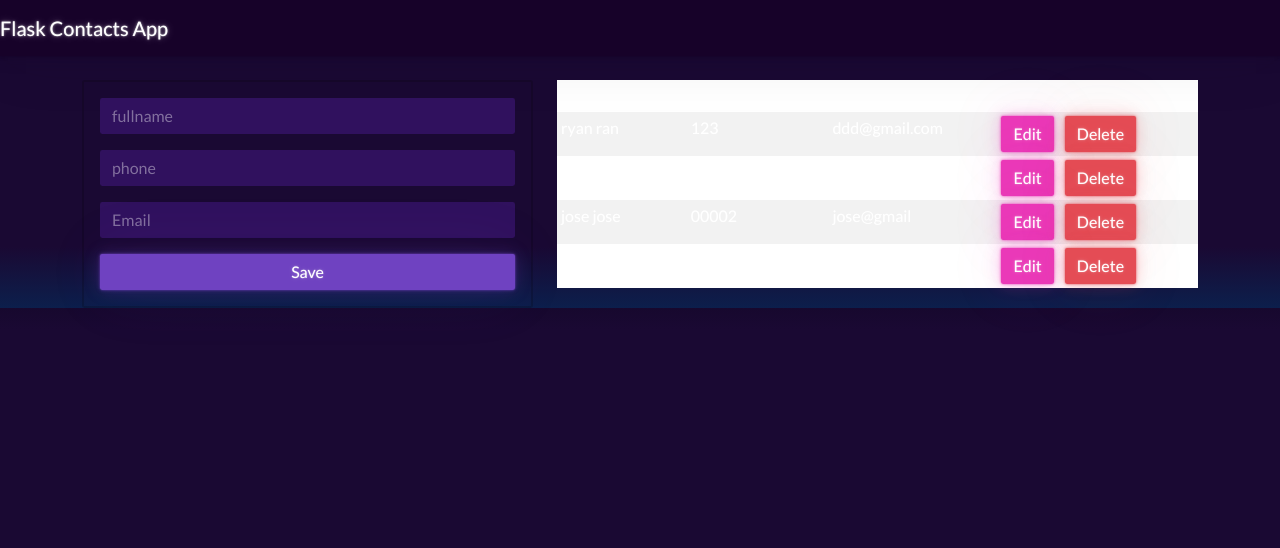
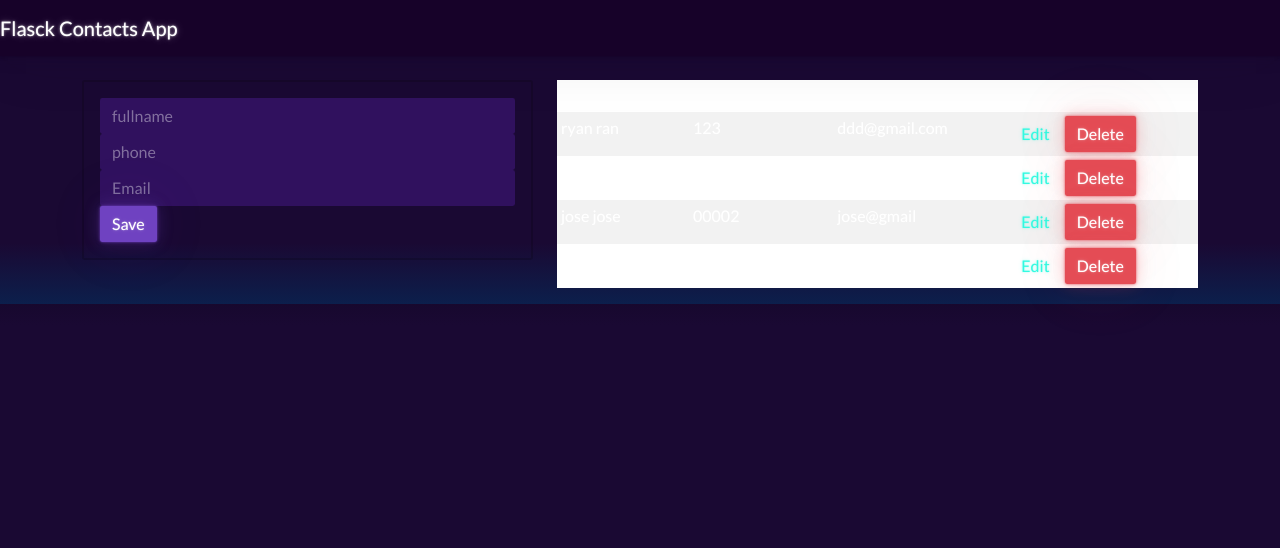
Before and after one commit to DanielOCx10/flaskaplicacion, a Flask app: page / in a window 1280 px wide. Shown: the top 548 px of the page. Run offline with Flask 3, Linux system fonts and the light colour scheme; data comes from the database, SQL or seed files in the repository; some libraries are stand-ins or nearby versions.

Commit message:
funcional

```diff
--- a/static/js/main.js
+++ b/static/js/main.js
@@ -1,4 +1,5 @@
 const btnDelete = document.querySelectorAll('.btn-delete')
+
 
 if (btnDelete) {
     const btnArray = Array.from(btnDelete);
--- a/templates/index.html
+++ b/templates/index.html
@@ -1,10 +1,13 @@
 {% extends "layout.html" %}
+
 
 {% block body %}
 
+
     <div class="row">
 
-        <div class="col-md-5 mb-4 mb-md-0">
+
+        <div class="col-md-5">
             {% with messages = get_flashed_messages() %}
             {% if messages %}
                 {% for message in messages %}
@@ -16,27 +19,33 @@
             {% endif %}
             {% endwith %}
 
-            <div class="card card-body form-panel">
+
+            <div class="card card-body">
+
 
                 <form action="/add_contact" method="POST">
 
-                    <div class="mb-3">
+
+                    <div class="form-group">
                         <input type="text" name="fullname" placeholder="fullname"
-                        class="form-control" required>
+                        class="form-control">
                     </div>
-                    <div class="mb-3">
-                        <input type="text" name="phone" placeholder="phone" class="form-control" required>
+                    <div class="form-group">
+                        <input type="text" name="phone" placeholder="phone" class="form-control">
                     </div>
-                    <div class="mb-3">
-                        <input type="email" name="email" placeholder="Email" class="form-control" required>
+                    <div class="form-grou">
+                        <input type="text" name="email" placeholder="Email" class="form-control">
                     </div>
 
-                    <div class="d-grid">
-                        <button type="submit" class="btn btn-primary">Save</button>
+
+                    <div class="form-group">
+                        <button type="submit" class="btn btn-primary btn-block">Save</button>
                     </div>
                 </form>
 
+
             </div>
+
 
         </div>
 
@@ -56,8 +65,8 @@
                         <td>{{ contact.1 }}</td>
                         <td>{{ contact.2 }}</td>
                         <td>{{ contact.3 }}</td>
-                        <td class="actions-cell">
-                            <a href="/edit/{{ contact.0 }}" class= "btn btn-secondary me-2">Edit</a>
+                        <td>
+                            <a href="/edit/{{ contact.0 }}" class= "btn btn-secundary">Edit</a>
                             <a href="/delete/{{ contact.0 }}" class="btn btn-danger btn-delete">Delete</a>
                         </td>
                     </tr>
@@ -67,4 +76,5 @@
         </div>
     </div>
 
+
 {% endblock %}
--- a/templates/layout.html
+++ b/templates/layout.html
@@ -7,37 +7,33 @@
         <title>Contact Flask App</title>
          <!-- Bootwatch CSS served from a CDN -->
         <link rel="stylesheet" href="https://cdn.jsdelivr.net/npm/bootswatch@5.3.8/dist/vapor/bootstrap.min.css">
-        <style>
-            .form-panel .form-control {
-                margin-bottom: 0.75rem;
-            }
+    </head>
 
-            .actions-cell {
-                white-space: nowrap;
-            }
-        </style>
-    </head>
 
     <body>
 
         <nav class="navbar navbar-expand-lg navbar-dark bg-dark">
-            <a class="navbar-brand" href="/">Flask Contacts App</a>
+            <a class="navbar-brand" href="/">Flasck Contacts App</a>
             <button class="navbar-toggler" type="button" data-bs-toggle="collapse" data-bs-target="#navbarNav" aria-controls="navbarNav"
             aria-expanded="false" aria-label="Toggle navigation">
             <span class="navbar-toggler-icon"></span>
             </button>
         </nav>
 
+
         <div class="container pt-4 ">
             {% block body%}
             {% endblock %}
         </div>
 
+
         <!-- scripts -->
         <script src="https://cdn.jsdelivr.net/npm/@popperjs/core@2.11.6/dist/umd/popper.min.js" crossorigin="anonymous"></script>
         <script src="https://cdn.jsdelivr.net/npm/bootstrap@5.3.2/dist/js/bootstrap.min.js" crossorigin="anonymous"></script>
 
+
         <script src="{{url_for('static', filename='js/main.js')}}"></script>
     </body>
 
+
 </html>
```
Also changed, not shown: App.py (+8 -0 lines), templates/editcontact.html (+21 -10 lines).
